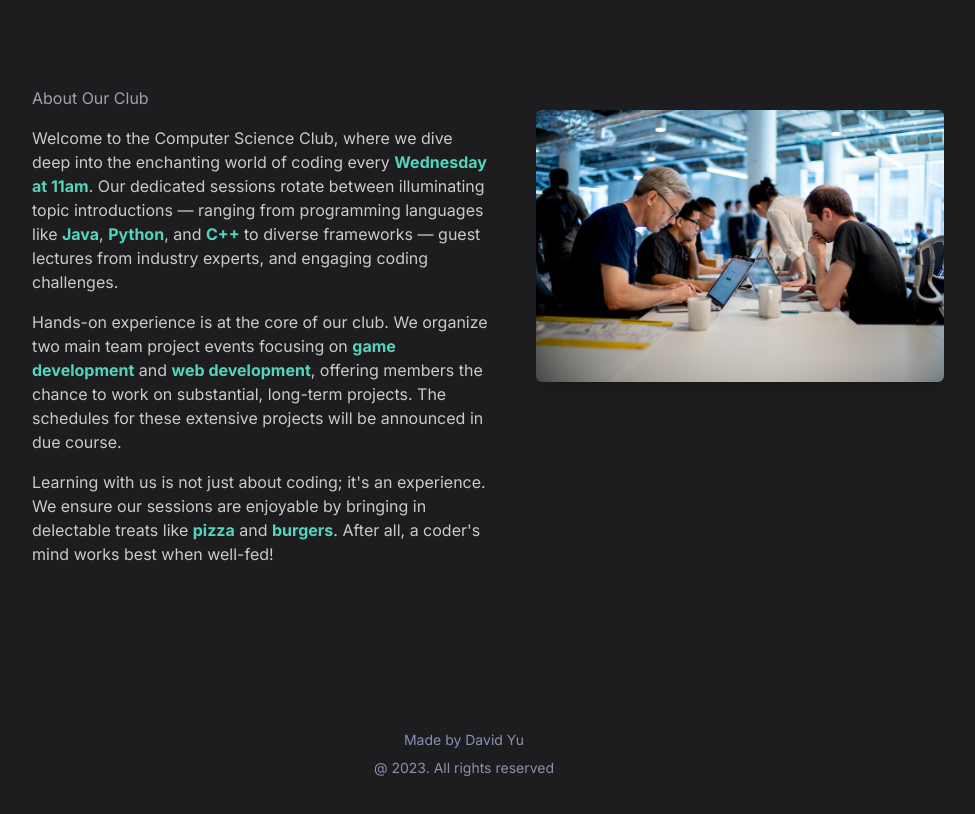
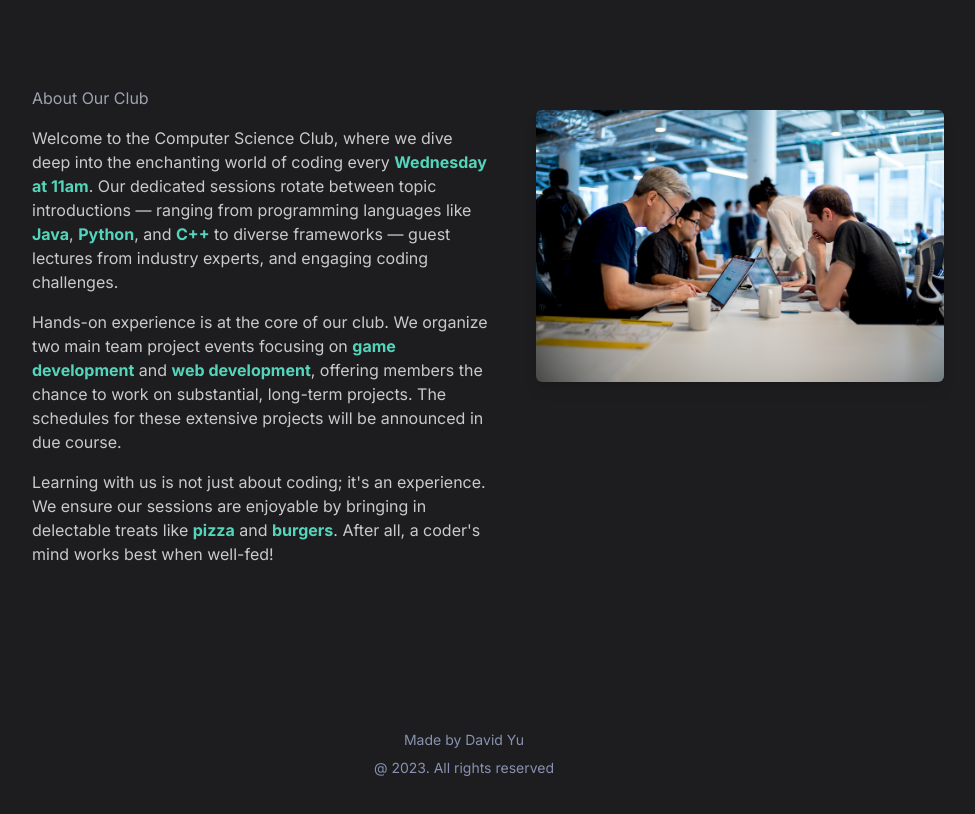
Before and after one commit to OppedRawen/IVC-Computer-Science, a React (Create React App) app: page / in a window 1280 px wide. Shown: the part 1020-1834 px from the top of the page, without its empty margins (186-1161 px from the left). Built offline with nearby package versions, Linux system fonts and the light colour scheme.

Commit message:
overflow issues

```diff
--- a/public/index.html
+++ b/public/index.html
@@ -9,6 +9,8 @@
       name="description"
       content="Web site created using create-react-app"
     />
+    <meta name="viewport" content="width=device-width, initial-scale=1.0">
+
     <link rel="apple-touch-icon" href="%PUBLIC_URL%/logo192.png" />
     <!--
       manifest.json provides metadata used when your web app is installed on a
--- a/src/activities.js
+++ b/src/activities.js
@@ -53,7 +53,7 @@ const Activities = () => {
     ];
 
     return (
-        <div id="activities" className="flex overflow-y-auto justify-center items-center ">
+        <div id="activities" className="flex justify-center items-center ">
             <div className="container mx-auto max-w-screen-lg">
                 <h2 className="text-gray-400 font-bold text-3xl mb-6 text-center">Club Activities</h2>
                 <section className="max-w-screen-xl m-auto md:pl-20 px-8 py-24 sm:32">
--- a/src/components/Introduction.jsx
+++ b/src/components/Introduction.jsx
@@ -36,7 +36,7 @@ const Introduction = () => {
     transition={{ duration: 0.4, delay: 0.1 }}
     viewport={{ once: true }}
 >
-    Welcome to the Computer Science Club, where we dive deep into the enchanting world of coding every <span className="font-bold text-[#54d5bb]">Wednesday at 11am</span>. Our dedicated sessions rotate between illuminating topic introductions — ranging from programming languages like <span className="font-bold text-[#54d5bb]">Java</span>, <span className="font-bold text-[#54d5bb]">Python</span>, and <span className="font-bold text-[#54d5bb]">C++</span> to diverse frameworks — guest lectures from industry experts, and engaging coding challenges.
+    Welcome to the Computer Science Club, where we dive deep into the enchanting world of coding every <span className="font-bold text-[#54d5bb]">Wednesday at 11am</span>. Our dedicated sessions rotate between topic introductions — ranging from programming languages like <span className="font-bold text-[#54d5bb]">Java</span>, <span className="font-bold text-[#54d5bb]">Python</span>, and <span className="font-bold text-[#54d5bb]">C++</span> to diverse frameworks — guest lectures from industry experts, and engaging coding challenges.
 </motion.p>
 
 <motion.p
--- a/src/components/Navbar.jsx
+++ b/src/components/Navbar.jsx
@@ -27,7 +27,7 @@ const Navbar = ({ isDarkMode, toggleDarkMode }) => {
 const toggleMenu = () => {
   if (!menuOpen && window.innerWidth <= 768) {
       setMenuHeight(`${document.body.scrollHeight}px`);
-      document.body.style.overflow = 'hidden';
+    //   document.body.style.overflow = 'hidden';
   } else {
       document.body.style.overflow = 'auto'; // Ensure overflow is set to auto whenever the menu is not fully opened in mobile view.
       if (window.innerWidth <= 768) {
```
